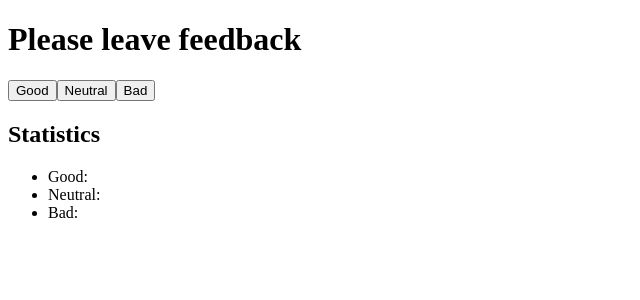
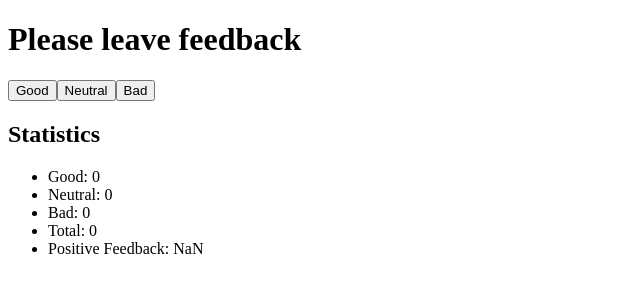
Before and after one commit to shynkarenkoalex/goit-react-hw-02-feedback, a React (Create React App) app: page / in a window 1280 px wide. Shown: the top 300 px of the page, without its empty margins (0-640 px from the left). Built offline with nearby package versions, Linux system fonts and the light colour scheme.

Commit message:
feedback

```diff
--- /dev/null
+++ b/src/Button.js
@@ -0,0 +1,9 @@
+import React from 'react';
+
+const Button = ({title, onChangeStatistics, nameHandle}) => (
+    <button type="button" onClick={() => onChangeStatistics(nameHandle)}>
+        {title}
+  </button>
+);
+
+export default Button;
--- a/src/Widget.js
+++ b/src/Widget.js
@@ -1,4 +1,5 @@
-import React, { Comment, Component } from 'react';
+import React, { Component } from 'react';
+import Button from './Button';
 
 export default class Widget extends Component {
     static propTypes = {};
@@ -9,20 +10,38 @@ export default class Widget extends Component {
         good: 0,
         neutral: 0,
         bad: 0
-      }
+    };
+
+    handleChangeStatistics = (type) => {
+        this.setState(
+            preventState => ({[type]: preventState[type]+1})
+        )
+    }
+
+    countTotalFeedback = () => this.state.good + this.state.neutral + this.state.bad;
+
+    countPositiveFeedbackPercentage = () => {
+        const total = this.countTotalFeedback();
+        return this.state.good/total;
+    }
+
 
     render() {
+        const total = this.countTotalFeedback();
+        const positivePercentage = this.countPositiveFeedbackPercentage()
         return (
             <div>
                 <h1>Please leave feedback</h1>
-                <button type='button' onClick = {(e) => {console.log(e.target)}}>Good</button>
-                <button type='button'>Neutral</button>
-                <button type='button'>Bad</button>
+                <Button title='Good' onChangeStatistics={() => this.handleChangeStatistics('good')} />
+                <Button title='Neutral' onChangeStatistics={() => this.handleChangeStatistics('neutral')} />
+                <Button title='Bad' onChangeStatistics={() => this.handleChangeStatistics('bad')} />
                 <h2>Statistics</h2>
                 <ul>
-                    <li>Good:</li>
-                    <li>Neutral:</li>
-                    <li>Bad:</li>
+                    <li>Good: <span>{this.state.good}</span></li>
+                    <li>Neutral: <span>{this.state.neutral}</span></li>
+                    <li>Bad: <span>{this.state.bad}</span></li>
+                    <li>Total: <span>{total}</span></li>
+                    <li>Positive Feedback: <span>{positivePercentage}</span></li>
                 </ul>
             </div>
         )
```
